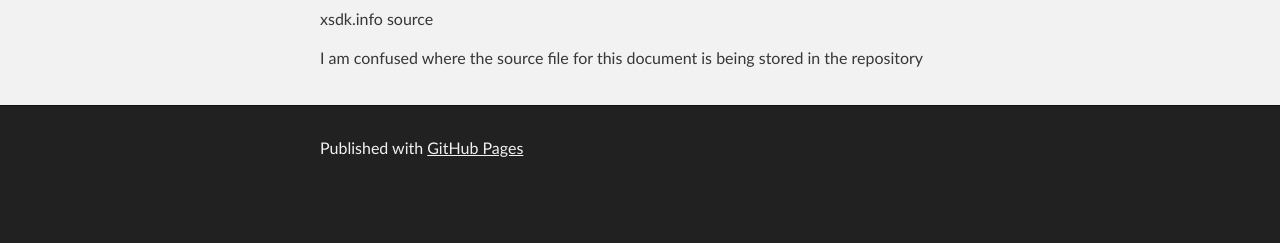
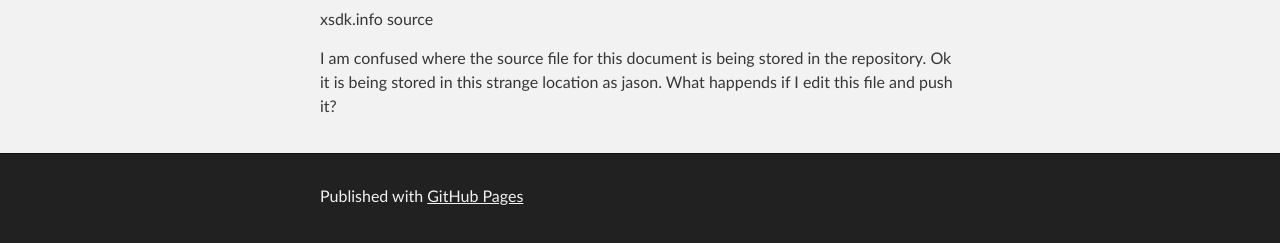
Before and after one commit to xsdk-project/xsdk-project.github.io, a plain HTML site: page index.html in a window 1280 px wide. Shown: the part 317-560 px from the top of the page. Drawn offline with Linux system fonts and the light colour scheme.

Commit message:
Replace master branch with page content via GitHub

```diff
--- a/index.html
+++ b/index.html
@@ -32,7 +32,7 @@
 
 <p>xsdk.info source</p>
 
-<p>I am confused where the source file for this document is being stored in the repository</p>
+<p>I am confused where the source file for this document is being stored in the repository. Ok it is being stored in this strange location as jason. What happends if I edit this file and push it?</p>
       </section>
     </div>
 
```
Also changed, not shown: params.json (line endings or trailing spaces).
